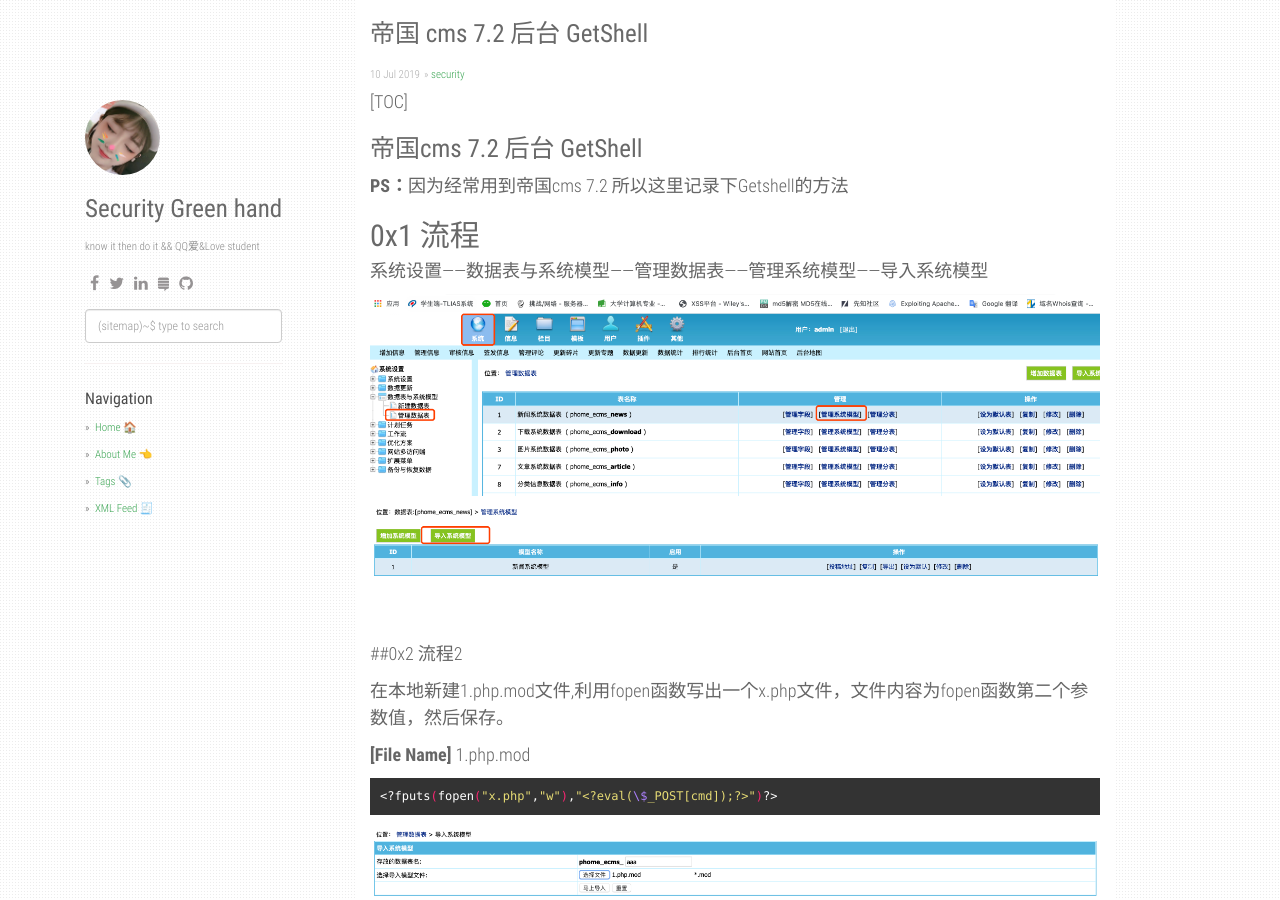
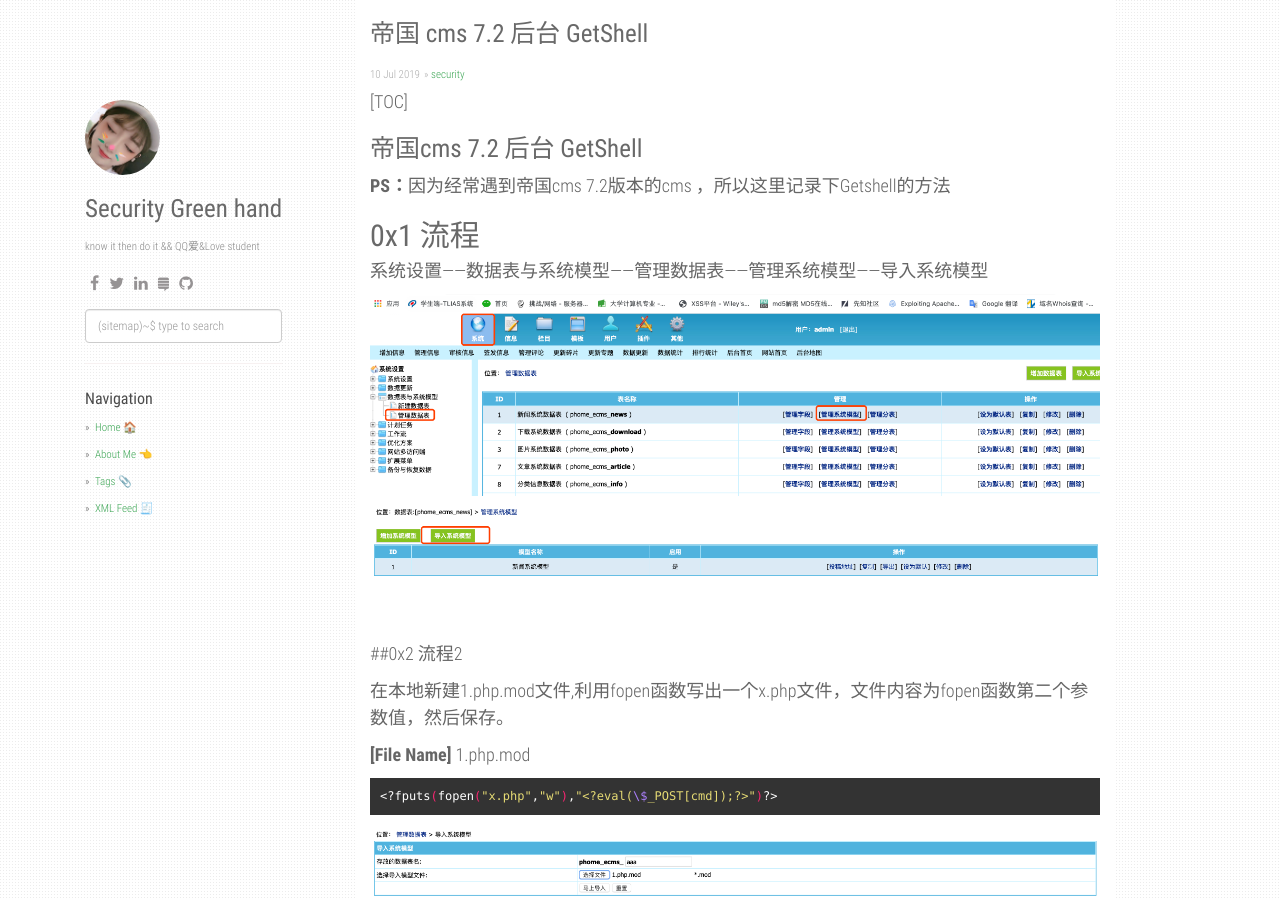
Before and after one commit to fuchen666/ppbibo.github.io, a Jekyll site: the page built from _posts/2019-07-07-帝国-cms-7.2-后台-GetShell.md, in a window 1280 px wide and 900 px high. Built offline with Jekyll 4.4.1, drawn with Linux system fonts in a browser that asks for light colours; comment, search, counter and statistics services are not loaded.

Commit message:
update file

```diff
--- a/_posts/2019-07-07-帝国-cms-7.2-后台-GetShell.md
+++ b/_posts/2019-07-07-帝国-cms-7.2-后台-GetShell.md
@@ -15,7 +15,7 @@
 
 
 
-**PS：**因为经常用到帝国cms 7.2 所以这里记录下Getshell的方法
+**PS：**因为经常遇到帝国cms 7.2版本的cms ，所以这里记录下Getshell的方法
 
 
 
```
Also changed, not shown: 1 other file.
